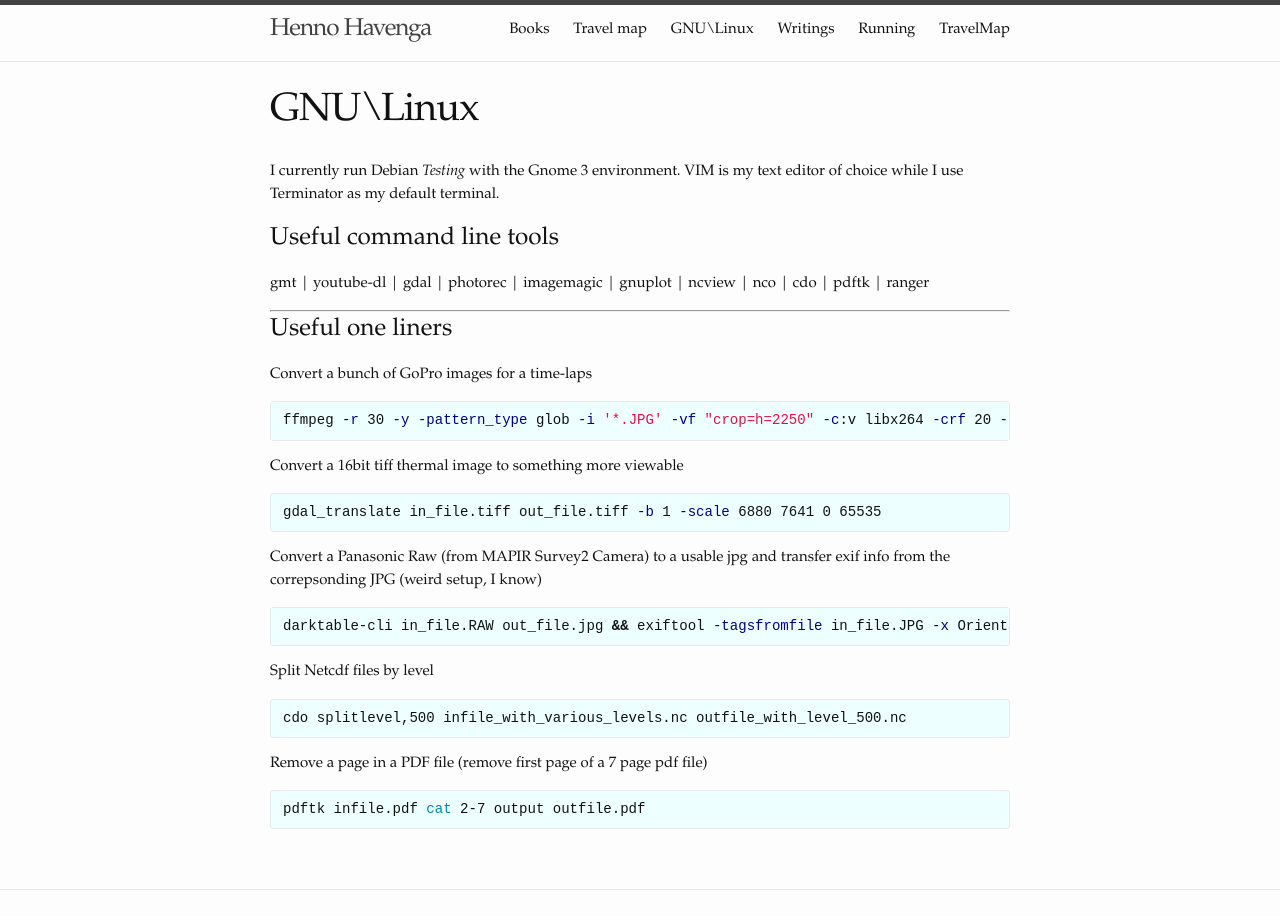
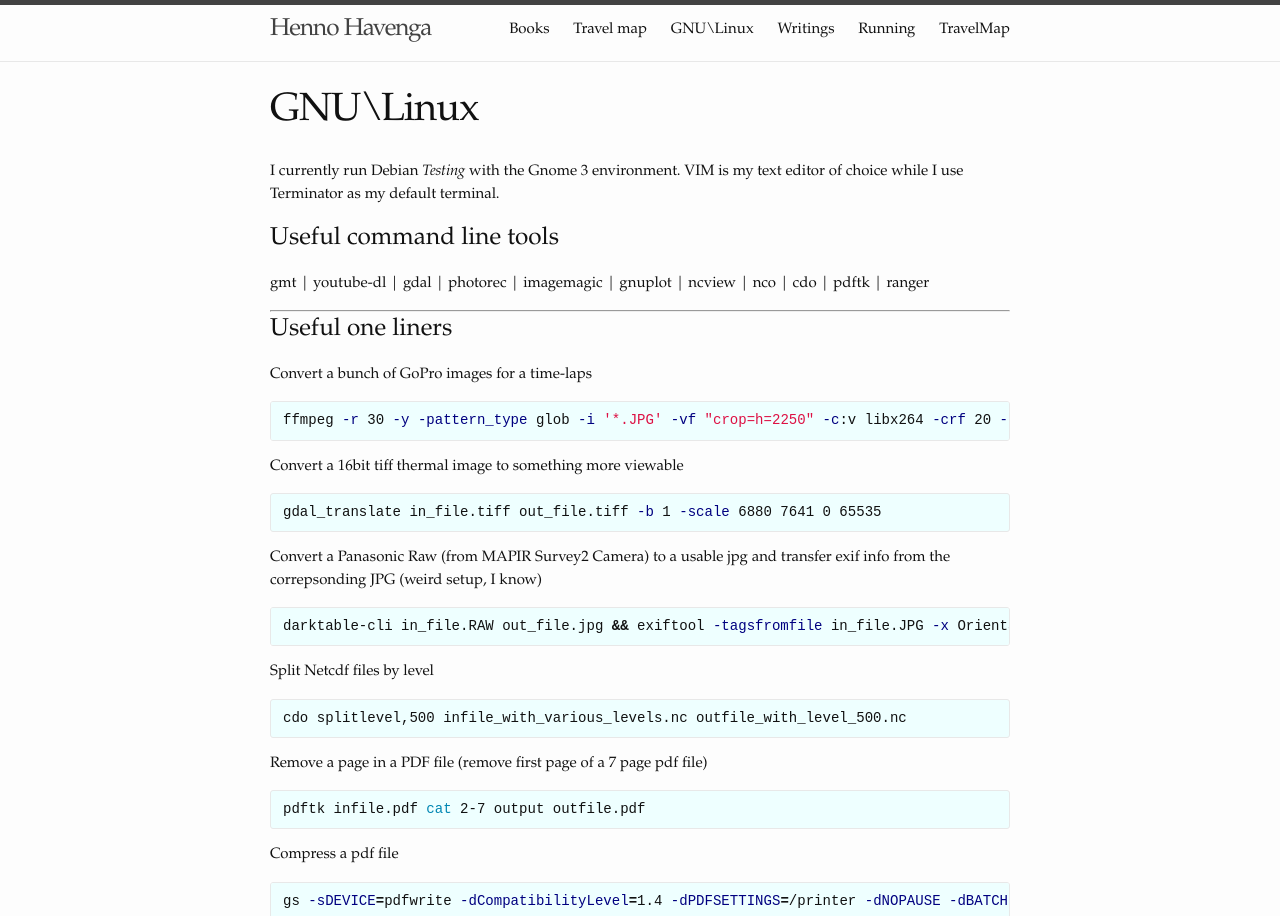
Before and after one commit to h-havenga/jekyll, a Jekyll site: the page built from linux.md, in a window 1280 px wide, cut to the strip 0-916 px from the top of the page. Built offline with Jekyll 4.4.1, drawn with Linux system fonts in a browser that asks for light colours.

Commit message:
minor_corrections

```diff
--- a/linux.md
+++ b/linux.md
@@ -39,3 +39,8 @@
 {% highlight bash %}
 pdftk infile.pdf cat 2-7 output outfile.pdf
 {% endhighlight %}
+
+Compress a pdf file
+{% highlight bash %}
+gs -sDEVICE=pdfwrite -dCompatibilityLevel=1.4 -dPDFSETTINGS=/printer -dNOPAUSE -dBATCH -sOutputFile=output.pdf input.pdf
+{% endhighlight %}
```
Also changed, not shown: _posts/2017-11-01-using-generic-mapping-tools_topo.markdown (+9 -6 lines), 3 other files.
